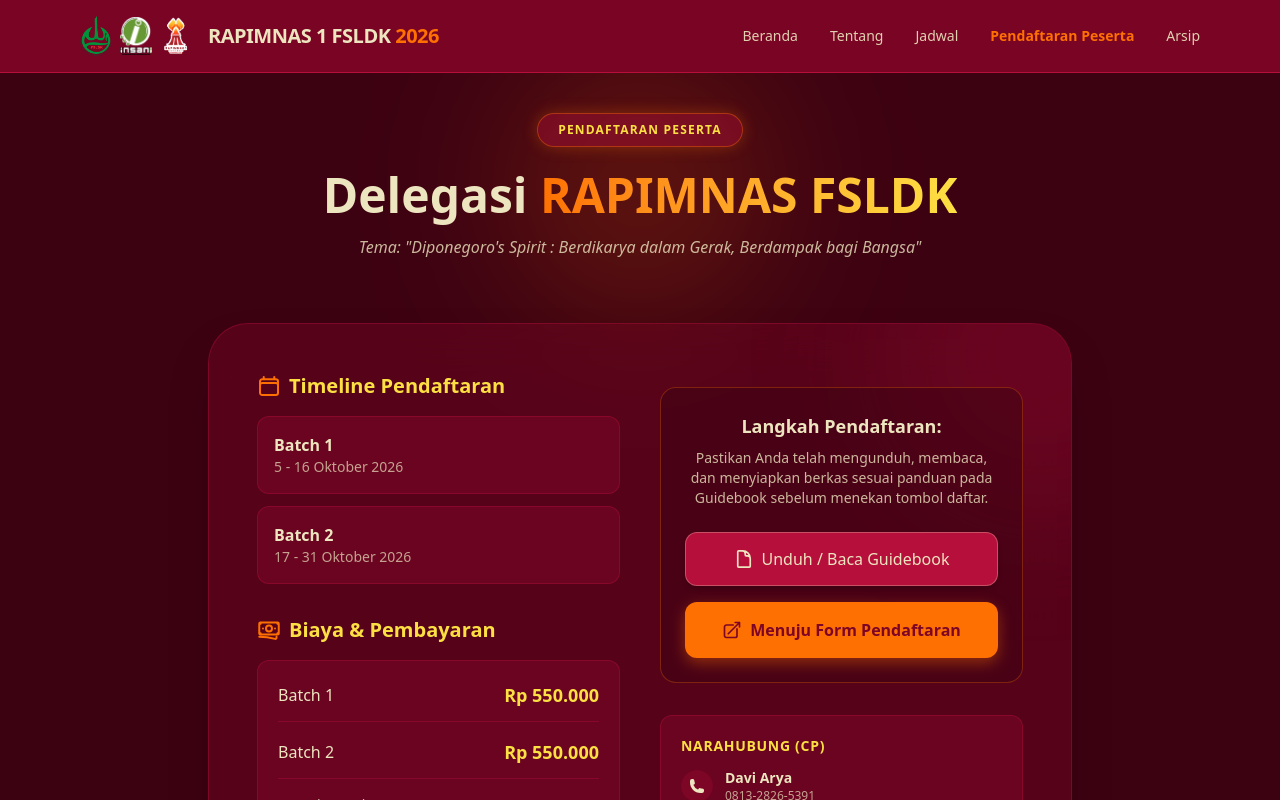
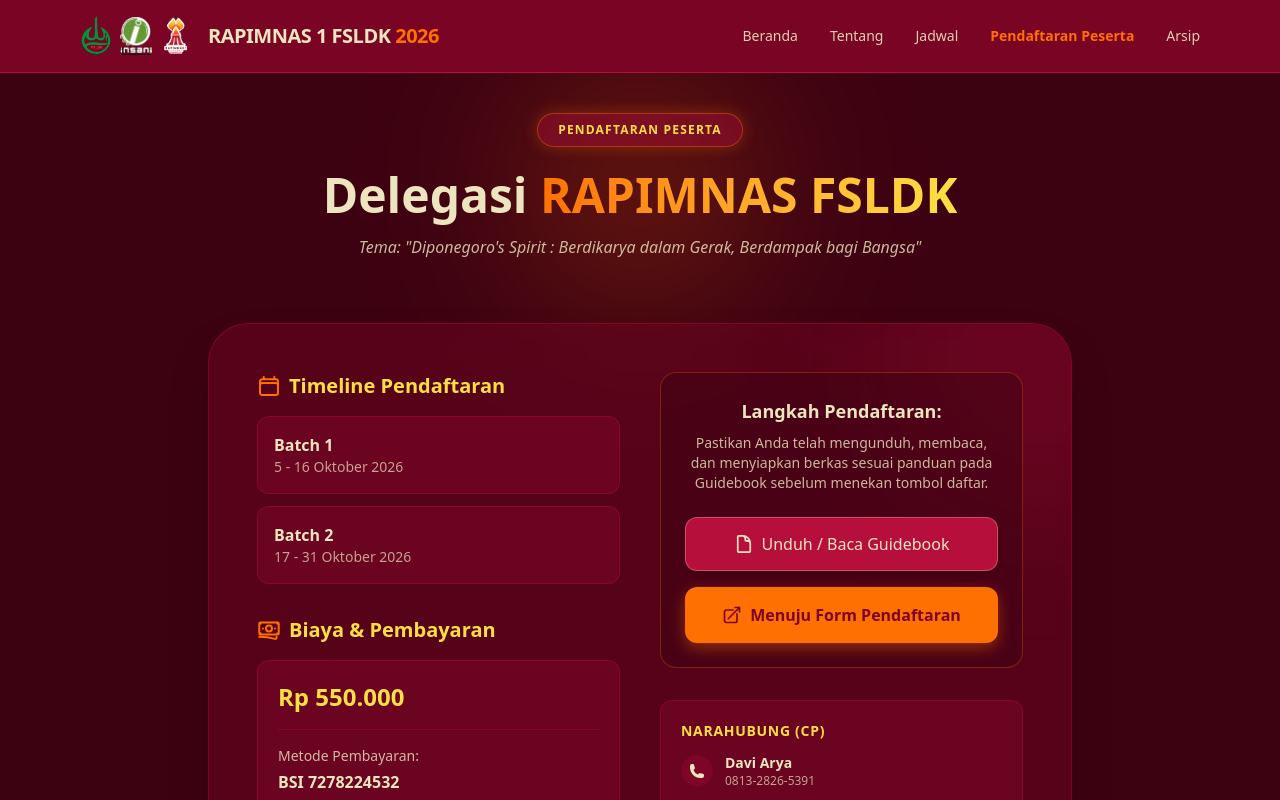
Before and after one commit to 4tikky/rapimnas26, a Next.js app: page /pendaftaran/peserta in a window 1280 px wide. Shown: the top 800 px of the page. Built offline with nearby package versions, Linux system fonts and the light colour scheme.

Commit message:
revisi aina

```diff
--- a/src/app/page.tsx
+++ b/src/app/page.tsx
@@ -43,7 +43,7 @@
             "Diponegoro's Spirit: Berdikarya dalam Gerak, Berdampak bagi Bangsa"
           </span>
 
-          <h1 className="text-3xl md:text-5xl lg:text-6xl font-extrabold text-[#ede5bf] leading-tight max-w-4xl tracking-tight">
+          <h1 className="text-3xl md:text-5xl font-extrabold md:font-black text-white drop-shadow-lg mb-4 leading-snug">
             Rapat Pimpinan Nasional <br />
             <span className="text-transparent bg-clip-text bg-gradient-to-r from-[#fe7002] to-[#fce043] drop-shadow-md">
               FSLDK INDONESIA 2026
@@ -110,9 +110,6 @@
             Kilas Balik RAPIMNAS
             <div className="absolute -bottom-3 left-1/2 -translate-x-1/2 w-16 h-1.5 bg-[#fe7002] rounded-full"></div>
           </h2>
-          <p className="text-[#ede5bf]/70 mt-6 max-w-2xl mx-auto">
-            Geser untuk melihat momen kebersamaan, lalu klik foto untuk memperbesar tampilan.
-          </p>
         </div>
 
         <div className="relative group">
--- a/src/app/pendaftaran/peserta/page.tsx
+++ b/src/app/pendaftaran/peserta/page.tsx
@@ -67,14 +67,9 @@
                   </svg>
                   Biaya & Pembayaran
                 </h3>
-                <div className="bg-[#b70f3c]/20 p-5 rounded-xl border border-[#b70f3c]/40 space-y-4">
-                  <div className="flex justify-between items-center border-b border-[#b70f3c]/40 pb-3">
-                    <span className="text-[#ede5bf]">Batch 1</span>
-                    <span className="text-[#fce043] font-bold text-lg">Rp 550.000</span>
-                  </div>
-                  <div className="flex justify-between items-center border-b border-[#b70f3c]/40 pb-3">
-                    <span className="text-[#ede5bf]">Batch 2</span>
-                    <span className="text-[#fce043] font-bold text-lg">Rp 550.000</span>
+                <div className="bg-[#b70f3c]/20 p-5 rounded-xl border border-[#b70f3c]/40">
+                  <div className="flex justify-between items-center border-b border-[#b70f3c]/40 pb-4 mb-4">
+                    <span className="text-[#fce043] font-bold text-2xl">Rp 550.000</span>
                   </div>
                   <div>
                     <span className="text-[#ede5bf]/80 text-sm block mb-1">Metode Pembayaran:</span>
--- a/src/components/Rundown.tsx
+++ b/src/components/Rundown.tsx
@@ -22,14 +22,14 @@
         { time: "13.00 - 21.10 | Aula Gedung Art Center A", title: "Sidang Komisi", desc: "Awal rangkaian sidang untuk mengevaluasi gerak bersama dan isu strategis." },
         { time: "13.00 - 16.45 | Hall Gedung Kewirausahaan FEB Undip Lt 4", title: "Seminar Kepemudaan", desc: "Ruang inspirasi bagi generasi muda untuk memperluas wawasan, mengasah perspektif, dan membangun semangat kepemimpinan dalam menghadapi tantangan zaman." },
         { time: "13.00 - 15.00 | Aula FPP Undip", title: "Final Lomba", desc: "Awal rangkaian sidang untuk mengevaluasi gerak bersama dan isu strategis." },
-        { time: "19.00 - 22.00 | Masjid Kampus Undip", title: "Live Podcast × UMF", desc: "Sesi diskusi inspiratif 'More Than What You See: Mengenal Palestina dari Sisi yang Jarang Kita Ceritakan'." }
+        { time: "19.00 - 22.00 | Masjid Kampus Undip", title: "Closing UMF", desc: "Sesi diskusi inspiratif 'More Than What You See: Mengenal Palestina dari Sisi yang Jarang Kita Ceritakan'." }
       ]
     },
     {
       day: "Hari Ketiga",
       date: "Sabtu, 14 November 2026",
       events: [
-        { time: "07.00 - 10.30", title: "Eco Movement", desc: "Aksi nyata kepedulian terhadap lingkungan sebagai bentuk tanggung jawab ekologis." },
+        { time: "07.00 - 10.30", title: "Eco Movement x Semai Asa", desc: "Aksi nyata kepedulian terhadap lingkungan sebagai bentuk tanggung jawab ekologis." },
         { time: "13.20 - 15.00 | BBPMP Provinsi Jateng", title: "Sidang Komisi (Lanjutan)", desc: "Melanjutkan pembahasan agenda strategis nasional." },
         { time: "15.30 - 17.45 | BBPMP Provinsi Jateng", title: "Sidang Pemilihan Tuan Rumah RAPIMNAS 2", desc: "Sidang penentuan tuan rumah agenda selanjutnya." },
         { time: "12.30 - 15.00 | BBPMP Provinsi Jateng", title: "PMLDK", desc: "Sesi pengembangan kapasitas untuk membekali peserta dengan wawasan dan keterampilan dalam mengelola organisasi, membangun tim, serta merancang gerak LDK yang efektif." },
```
